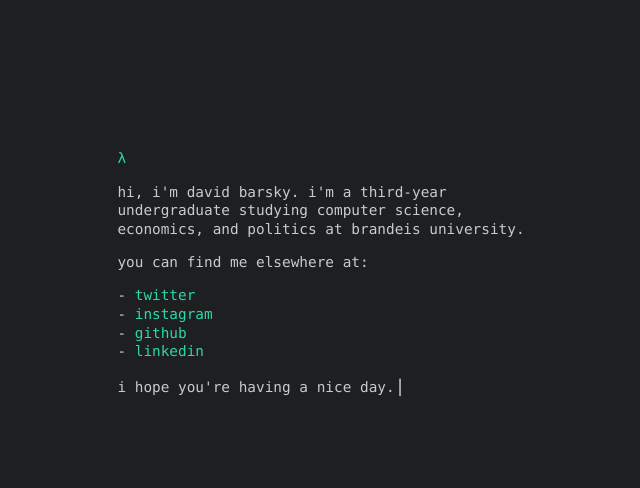
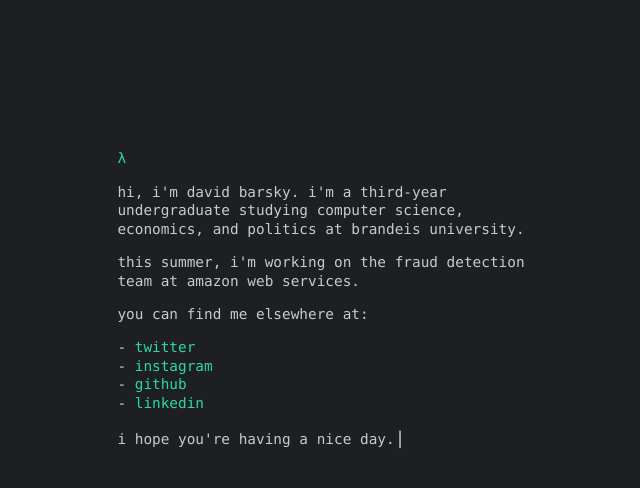
Before and after one commit to davidbarsky/davidbarsky.github.io, a Jekyll site: the page built from index.html, in a window 1280 px wide. Shown: the top 488 px of the page, without its empty margins (311-951 px from the left). Built offline with Jekyll 4.4.1, drawn with Linux system fonts in a browser that asks for light colours.

Commit message:
added employment details

```diff
--- a/index.html
+++ b/index.html
@@ -5,6 +5,8 @@ layout: default
 <article>
   <p class="lambda">λ</p>
   <p>Hi, I'm David Barsky. I'm a third-year undergraduate studying computer science, economics, and politics at Brandeis University.</p>
+
+  <p>This summer, I'm working on the Fraud Detection Team at Amazon Web Services.</p>
 
   <p>You can find me elsewhere at:</p>
 
```
Also changed, not shown: 1 other file.
